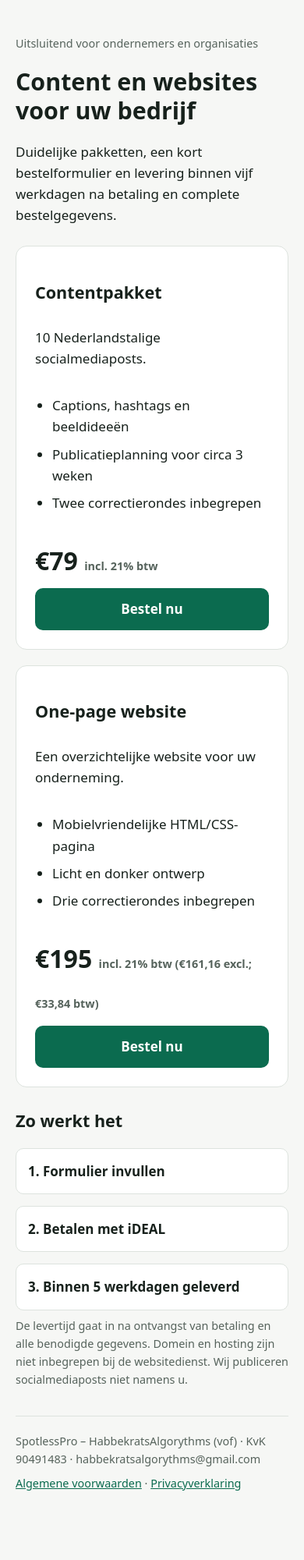
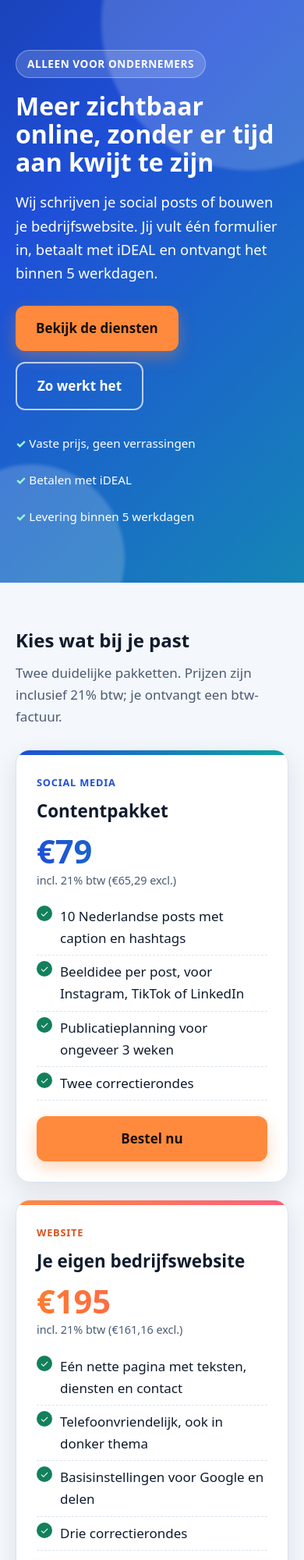
Before and after one commit to habbekratsalgorythms/contentdienst, a plain HTML site: page index.html in a window 390 px wide. Shown: the top 2000 px of the page at 78% size. Drawn offline with Linux system fonts and the light colour scheme.

Commit message:
Apply contentdienst design and shared legal layout

```diff
--- a/index.html
+++ b/index.html
@@ -1,35 +1,46 @@
 <!doctype html>
 <html lang="nl"><head><meta charset="utf-8"><meta name="viewport" content="width=device-width,initial-scale=1">
-<title>SpotlessPro Contentdienst | Contentpakket en website</title>
-<meta name="description" content="Zakelijke content en een one-page website voor ondernemers. Vanaf €79 inclusief btw.">
-<style>:root{--bg:#f6f7f5;--fg:#17211c;--mu:#56635c;--card:#fff;--line:#dde3de;--ac:#0b6b4f;--acf:#fff}
-@media(prefers-color-scheme:dark){:root{--bg:#0f1512;--fg:#e8f0eb;--mu:#9bb0a4;--card:#17201b;--line:#2a3a31;--ac:#4cc79b;--acf:#08130e}}
-*{box-sizing:border-box}body{margin:0;background:var(--bg);color:var(--fg);font:17px/1.6 system-ui,sans-serif}
-main{max-width:1000px;margin:0 auto;padding:36px 20px 60px}h1{font-size:clamp(1.9rem,4vw,2.7rem);line-height:1.2}h2{font-size:1.35rem}
-p,li{margin:8px 0}a{color:var(--ac)}.mu{color:var(--mu);font-size:.9rem}
-.cards{display:grid;grid-template-columns:repeat(2,minmax(0,1fr));gap:20px;margin:26px 0}
-.card{background:var(--card);border:1px solid var(--line);border-radius:14px;padding:24px;display:flex;flex-direction:column}
-.card ul{padding-left:22px;flex:1}.price{font-size:2rem;font-weight:750;margin:10px 0}
-.btn{display:inline-block;background:var(--ac);color:var(--acf);text-align:center;text-decoration:none;font-weight:700;padding:13px 20px;border-radius:10px}
-.steps{display:grid;grid-template-columns:repeat(3,1fr);gap:15px}.steps div{background:var(--card);padding:15px;border:1px solid var(--line);border-radius:10px}
-footer{margin-top:35px;border-top:1px solid var(--line);padding-top:20px}
-@media(max-width:680px){.cards,.steps{grid-template-columns:1fr}}
-</style></head><body><main>
-<p class="mu">Uitsluitend voor ondernemers en organisaties</p>
-<h1>Content en websites voor uw bedrijf</h1>
-<p>Duidelijke pakketten, een kort bestelformulier en levering binnen vijf werkdagen na betaling en complete bestelgegevens.</p>
-<section class="cards" aria-label="Onze diensten">
-<article class="card"><h2>Contentpakket</h2><p>10 Nederlandstalige socialmediaposts.</p>
-<ul><li>Captions, hashtags en beeldideeën</li><li>Publicatieplanning voor circa 3 weken</li><li>Twee correctierondes inbegrepen</li></ul>
-<p class="price">€79 <span class="mu">incl. 21% btw</span></p>
+<title>Social posts en websites voor ondernemers | SpotlessPro Contentdienst</title>
+<meta name="description" content="Tien Nederlandse social posts met planning (€79) of een nette one-page website (€195). Alleen voor ondernemers, klaar in 5 werkdagen.">
+<link rel="stylesheet" href="style.css"></head><body>
+<header class="hero"><div class="wrap">
+<span class="badge">ALLEEN VOOR ONDERNEMERS</span>
+<h1>Meer zichtbaar online, zonder er tijd aan kwijt te zijn</h1>
+<p class="lead">Wij schrijven je social posts of bouwen je bedrijfswebsite. Jij vult één formulier in, betaalt met iDEAL en ontvangt het binnen 5 werkdagen.</p>
+<div class="cta-row"><a class="btn" href="#diensten">Bekijk de diensten</a><a class="btn ghost" href="#werkwijze">Zo werkt het</a></div>
+<div class="trust"><span>Vaste prijs, geen verrassingen</span><span>Betalen met iDEAL</span><span>Levering binnen 5 werkdagen</span></div>
+</div></header>
+<main>
+<section id="diensten"><div class="wrap">
+<h2 class="reveal">Kies wat bij je past</h2><p class="sub reveal">Twee duidelijke pakketten. Prijzen zijn inclusief 21% btw; je ontvangt een btw-factuur.</p>
+<div class="grid">
+<article class="card reveal"><span class="tag">Social media</span><h3>Contentpakket</h3>
+<div class="price">€79</div><p class="vat">incl. 21% btw (€65,29 excl.)</p>
+<ul><li>10 Nederlandse posts met caption en hashtags</li><li>Beeldidee per post, voor Instagram, TikTok of LinkedIn</li><li>Publicatieplanning voor ongeveer 3 weken</li><li>Twee correctierondes</li></ul>
 <a class="btn" href="https://docs.google.com/forms/d/e/1FAIpQLSciWuVWETcdgQl8-kURx2cF__cSMnngT1TzYdMdCtU64fBxHg/viewform">Bestel nu</a></article>
-<article class="card"><h2>One-page website</h2><p>Een overzichtelijke website voor uw onderneming.</p>
-<ul><li>Mobielvriendelijke HTML/CSS-pagina</li><li>Licht en donker ontwerp</li><li>Drie correctierondes inbegrepen</li></ul>
-<p class="price">€195 <span class="mu">incl. 21% btw (€161,16 excl.; €33,84 btw)</span></p>
+<article class="card alt reveal"><span class="tag">Website</span><h3>Je eigen bedrijfswebsite</h3>
+<div class="price">€195</div><p class="vat">incl. 21% btw (€161,16 excl.)</p>
+<ul><li>Eén nette pagina met teksten, diensten en contact</li><li>Telefoonvriendelijk, ook in donker thema</li><li>Basisinstellingen voor Google en delen</li><li>Drie correctierondes</li></ul>
 <a class="btn" href="https://docs.google.com/forms/d/e/1FAIpQLScCI2CIXwueet16fY3VUzkg2hQ4-9MGL21F9NSmvqvONVWCCQ/viewform">Bestel nu</a></article>
-</section>
-<h2>Zo werkt het</h2><section class="steps"><div><strong>1. Formulier invullen</strong></div><div><strong>2. Betalen met iDEAL</strong></div><div><strong>3. Binnen 5 werkdagen geleverd</strong></div></section>
-<p class="mu">De levertijd gaat in na ontvangst van betaling en alle benodigde gegevens. Domein en hosting zijn niet inbegrepen bij de websitedienst. Wij publiceren socialmediaposts niet namens u.</p>
-<footer class="mu">SpotlessPro – HabbekratsAlgorythms (vof) · KvK 90491483 · habbekratsalgorythms@gmail.com
-<p><a href="voorwaarden.html">Algemene voorwaarden</a> · <a href="privacy.html">Privacyverklaring</a></p></footer>
-</main></body></html>
+</div></div></section>
+<section id="werkwijze"><div class="wrap">
+<h2 class="reveal">In drie stappen geregeld</h2><p class="sub reveal">Geen gesprekken of offertes. Alles online, in een paar minuten.</p>
+<div class="steps">
+<div class="step reveal"><h3>Formulier invullen</h3><p>Je bedrijfsgegevens en een paar korte vragen over wat je doet.</p></div>
+<div class="step reveal"><h3>Betalen met iDEAL</h3><p>Direct na het formulier. Veilig via Mollie.</p></div>
+<div class="step reveal"><h3>Ontvangen</h3><p>Binnen 5 werkdagen na betaling krijg je je pakket, plus je btw-factuur.</p></div>
+</div></div></section>
+<section><div class="wrap faq"><h2 class="reveal">Veelgestelde vragen</h2>
+<details class="reveal"><summary>Voor wie is dit?</summary><p>Uitsluitend voor ondernemers en organisaties. Particulieren kunnen helaas niet bestellen.</p></details>
+<details class="reveal"><summary>Wat moet ik zelf doen?</summary><p>Het formulier invullen en vooraf controleren of feiten, prijzen en rechten op beeld kloppen. Wij plaatsen niets voor je en beloven geen volgers, bezoekers of omzet.</p></details>
+<details class="reveal"><summary>Gebruiken jullie AI?</summary><p>Ja, als schrijfhulp. Elk pakket gaat voor levering door een vaste controle op feiten, claims en taal. Lees de privacyverklaring voor details.</p></details>
+<details class="reveal"><summary>Hoe krijg ik mijn factuur?</summary><p>Na betaling sturen wij binnen vijf werkdagen een btw-factuur naar het adres dat je opgeeft.</p></details>
+<details class="reveal"><summary>Wat is niet inbegrepen bij de website?</summary><p>Domein, hosting, e-mail, webshop, formulieren en onderhoud na oplevering. Je krijgt de bestanden met uitleg om ze gratis te plaatsen.</p></details>
+</div></section>
+<section><div class="wrap"><div class="band reveal"><h2>Klaar om te beginnen?</h2><p>Kies je pakket en bestel in een paar minuten.</p>
+<div class="cta-row" style="justify-content:center"><a class="btn" href="https://docs.google.com/forms/d/e/1FAIpQLSciWuVWETcdgQl8-kURx2cF__cSMnngT1TzYdMdCtU64fBxHg/viewform">Contentpakket €79</a><a class="btn ghost" href="https://docs.google.com/forms/d/e/1FAIpQLScCI2CIXwueet16fY3VUzkg2hQ4-9MGL21F9NSmvqvONVWCCQ/viewform">Website €195</a></div></div></div></section>
+</main>
+<footer><div class="wrap">SpotlessPro - HabbekratsAlgorythms (vof) · KvK 90491483 · btw-id NL865334754B01 · Schokkerstraat 35-B, 4781 AH Moerdijk · <a href="mailto:habbekratsalgorythms@gmail.com">habbekratsalgorythms@gmail.com</a><br><a href="voorwaarden.html">Algemene voorwaarden</a> · <a href="privacy.html">Privacyverklaring</a></div></footer>
+<script>(function(){var els=document.querySelectorAll('.reveal');if(!('IntersectionObserver' in window)){els.forEach(function(e){e.classList.add('in')});return}
+var io=new IntersectionObserver(function(en){en.forEach(function(x){if(x.isIntersecting){x.target.classList.add('in');io.unobserve(x.target)}})},{threshold:.12});els.forEach(function(e){io.observe(e)});})();</script>
+</body></html>
```
